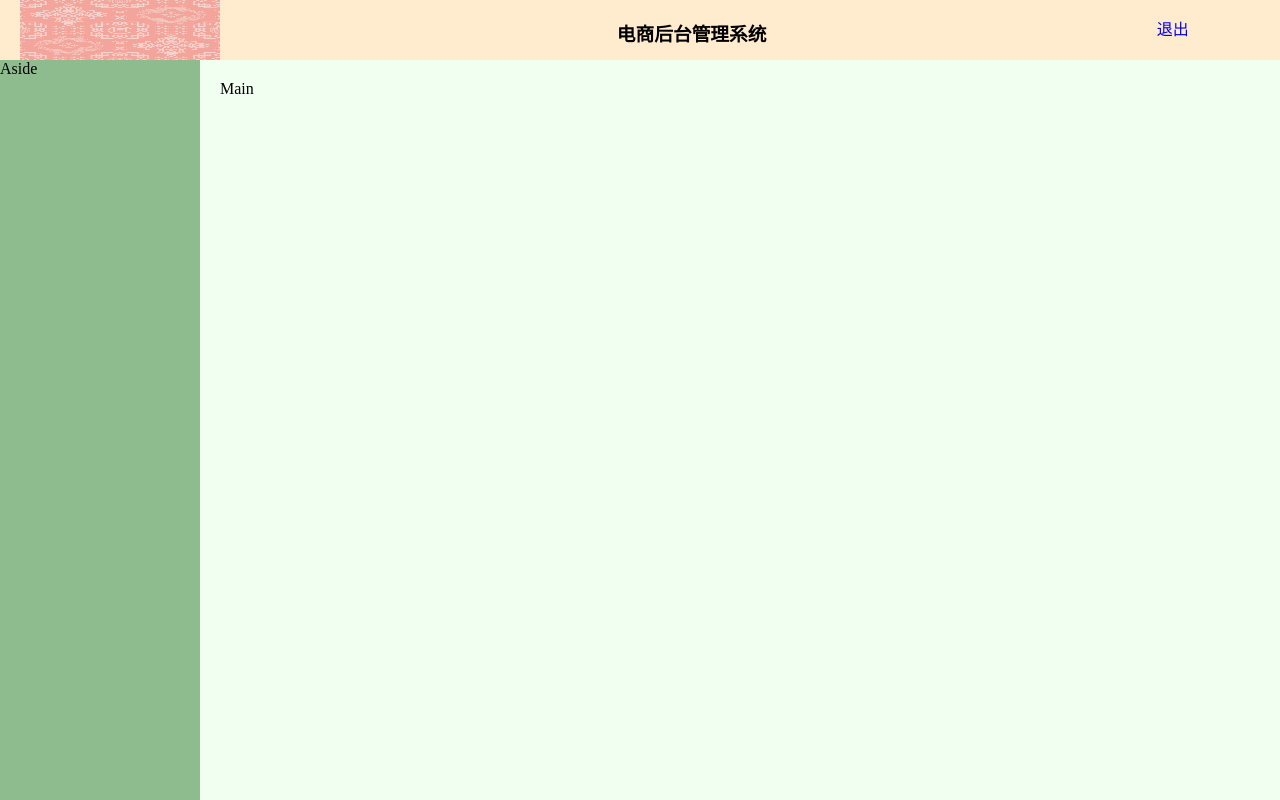
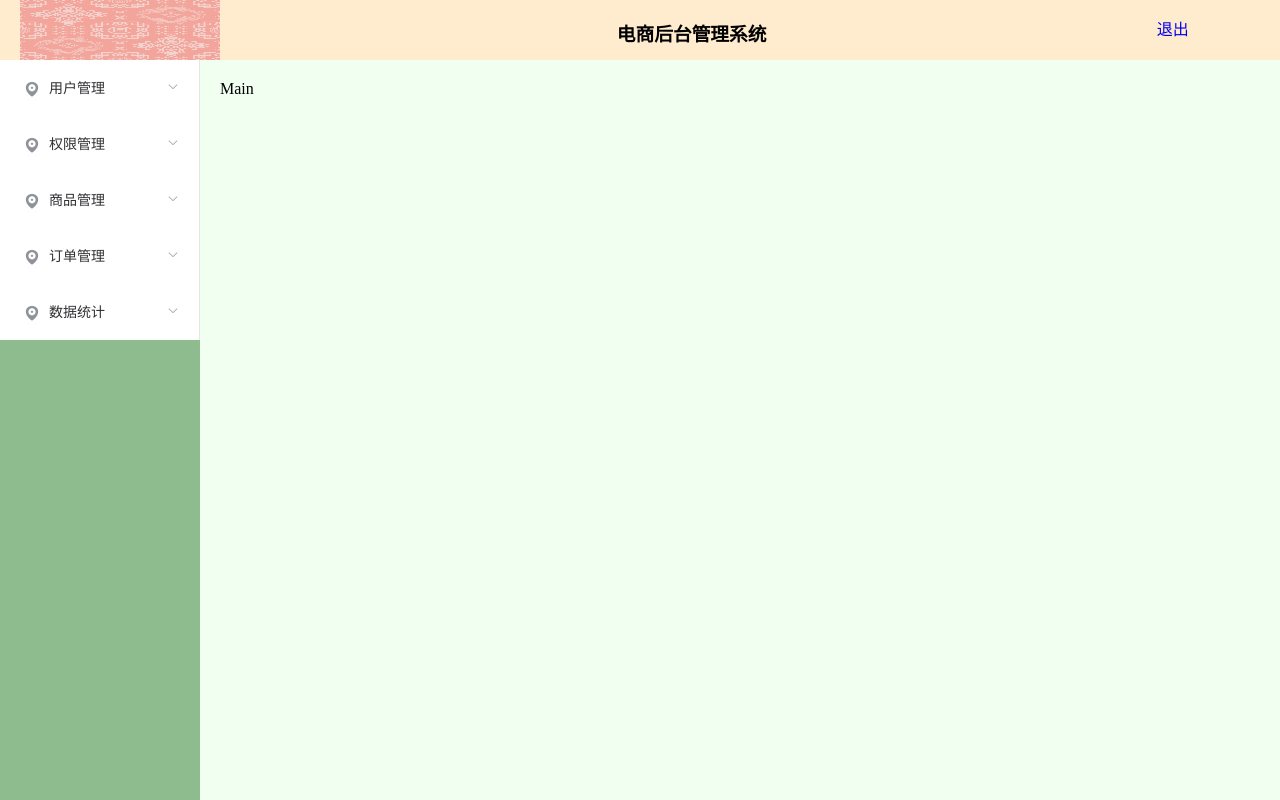
Before and after one commit to Killer-CAI/mallmanager53, a Vue app: page / in a window 1280 px wide. Built offline with nearby package versions, Linux system fonts and the light colour scheme.

Commit message:
侧边栏

```diff
--- a/src/components/home/home.vue
+++ b/src/components/home/home.vue
@@ -16,7 +16,97 @@
 </el-row>
   </el-header>
   <el-container>
-    <el-aside class="aside" width="200px">Aside</el-aside>
+    <el-aside class="aside" width="200px">
+       <el-menu :unique-opened="true" >
+      <el-submenu index="1">
+        <template slot="title">
+          <i class="el-icon-location"></i>
+          <span>用户管理</span>
+        </template>
+          <!-- <template slot="title">分组一</template> -->
+         <el-menu-item index="1-1">
+          <i class="el-icon-s-promotion"></i>
+
+            <span>选项一</span>
+
+          </el-menu-item>
+      </el-submenu>
+      <!--2 -->
+      <el-submenu index="2">
+        <template slot="title">
+          <i class="el-icon-location"></i>
+          <span>权限管理</span>
+        </template>
+          <!-- <template slot="title">分组一</template> -->
+         <el-menu-item index="1-1">
+          <i class="el-icon-location"></i>
+
+            <span>角色列表</span>
+
+          </el-menu-item>
+                   <el-menu-item index="1-1">
+          <i class="el-icon-location"></i>
+
+            <span>权限列表</span>
+
+          </el-menu-item>
+      </el-submenu>
+      <!--3 -->
+         <el-submenu index="3">
+        <template slot="title">
+          <i class="el-icon-location"></i>
+          <span>商品管理</span>
+        </template>
+          <!-- <template slot="title">分组一</template> -->
+         <el-menu-item index="1-1">
+          <i class="el-icon-location"></i>
+
+            <span>商品列表</span>
+
+          </el-menu-item>
+                   <el-menu-item index="1-1">
+          <i class="el-icon-location"></i>
+
+            <span>分类参数</span>
+
+          </el-menu-item>
+                   <el-menu-item index="1-1">
+          <i class="el-icon-location"></i>
+
+            <span>商品分类</span>
+
+          </el-menu-item>
+      </el-submenu>
+      <!--4 -->
+         <el-submenu index="4">
+        <template slot="title">
+          <i class="el-icon-location"></i>
+          <span>订单管理</span>
+        </template>
+          <!-- <template slot="title">分组一</template> -->
+         <el-menu-item index="1-1">
+          <i class="el-icon-location"></i>
+
+            <span>订单列表</span>
+
+          </el-menu-item>
+      </el-submenu>
+      <!--5 -->
+         <el-submenu index="5">
+        <template slot="title">
+          <i class="el-icon-location"></i>
+          <span>数据统计</span>
+        </template>
+          <!-- <template slot="title">分组一</template> -->
+         <el-menu-item index="1-1">
+          <i class="el-icon-location"></i>
+
+            <span>数据报表</span>
+
+          </el-menu-item>
+      </el-submenu>
+    </el-menu>
+    </el-aside>
     <el-main class="main">Main</el-main>
   </el-container>
 </el-container>
```
